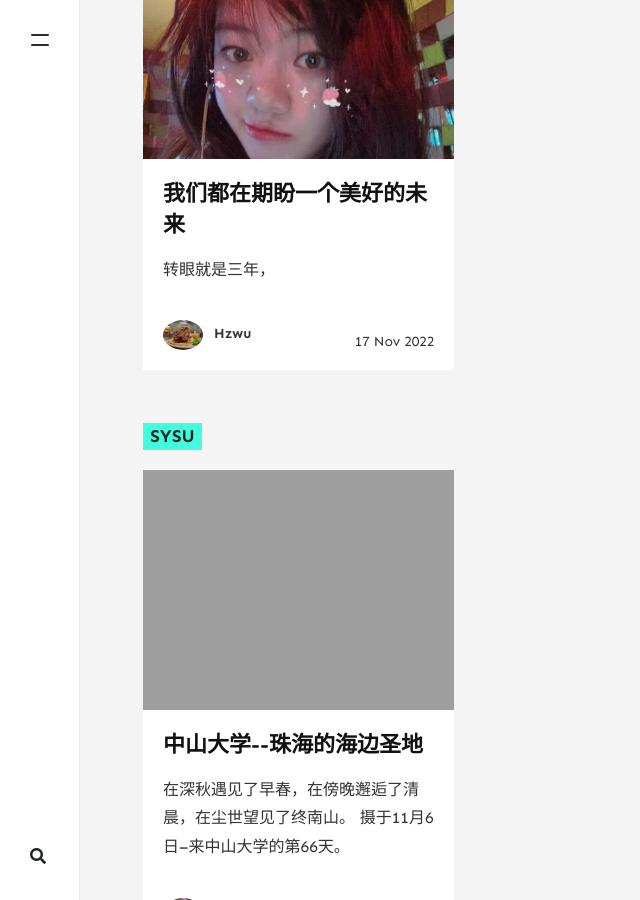
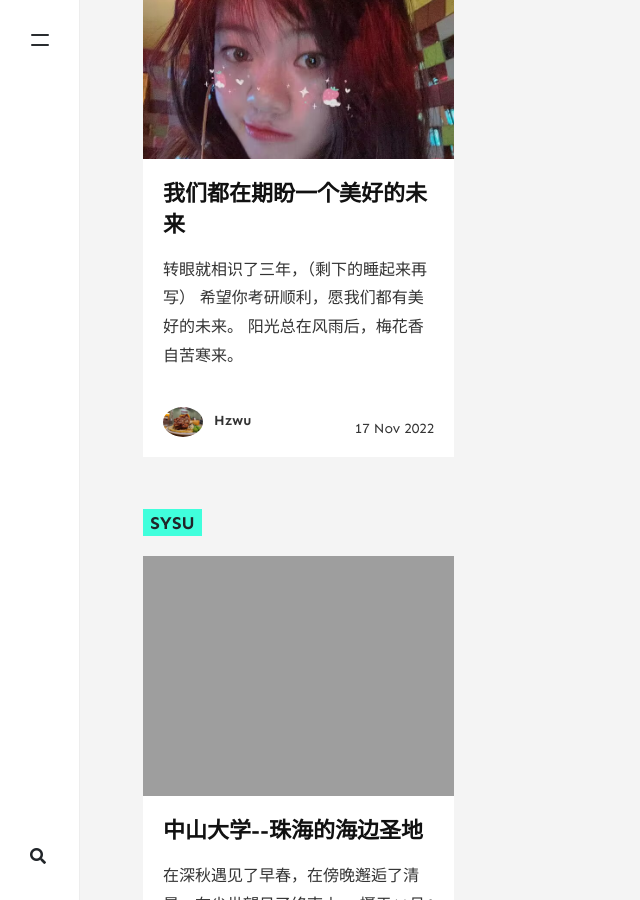
Before and after one commit to hongzhouwu/hongzhouwu.github.io, a Jekyll site: the page built from _pages/tags.md, in a window 1280 px wide and 900 px high, scrolled down 2628 px. Shown: the whole window, without its empty margins (0-640 px from the left). Built offline with Jekyll 4.4.1, drawn with Linux system fonts in a browser that asks for light colours; nearby versions of some CDN libraries; comment, search, counter and statistics services are not loaded.

Commit message:
Update 2022-11-17-exam.md

```diff
--- a/_posts/2022-11-17-exam.md
+++ b/_posts/2022-11-17-exam.md
@@ -7,4 +7,8 @@ tags: [ future ]
 image: assets/images/41.jpg
 ---
 
-转眼就是三年，
+转眼就相识了三年，（剩下的睡起来再写）
+希望你考研顺利，愿我们都有美好的未来。
+
+![](/assets/images/42.jpg "阳光")
+>阳光总在风雨后，梅花香自苦寒来。
```
